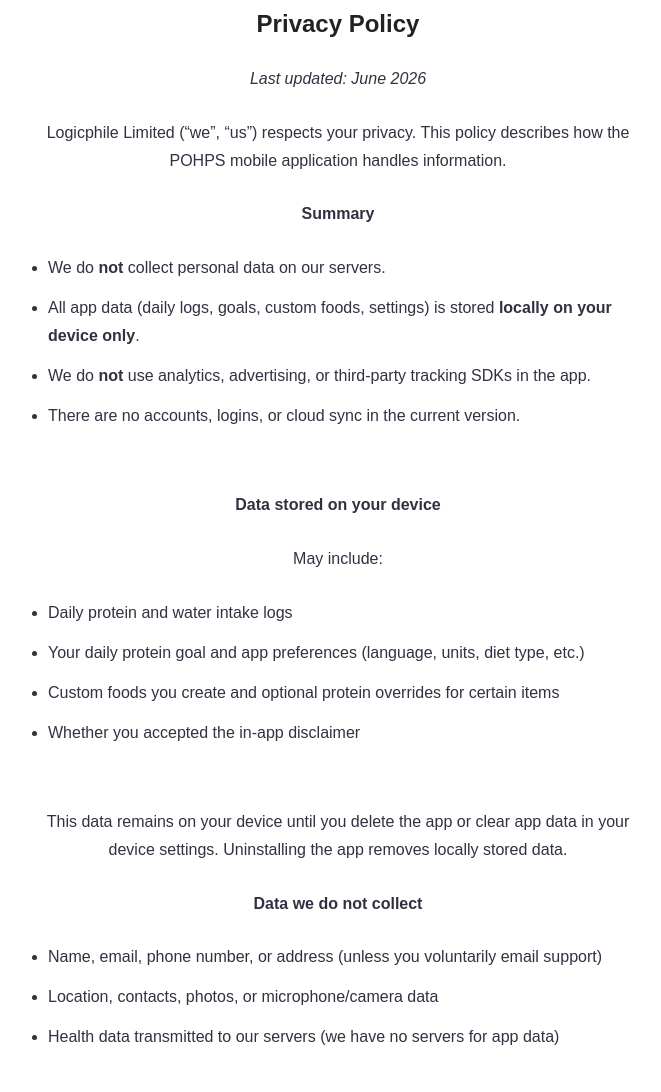
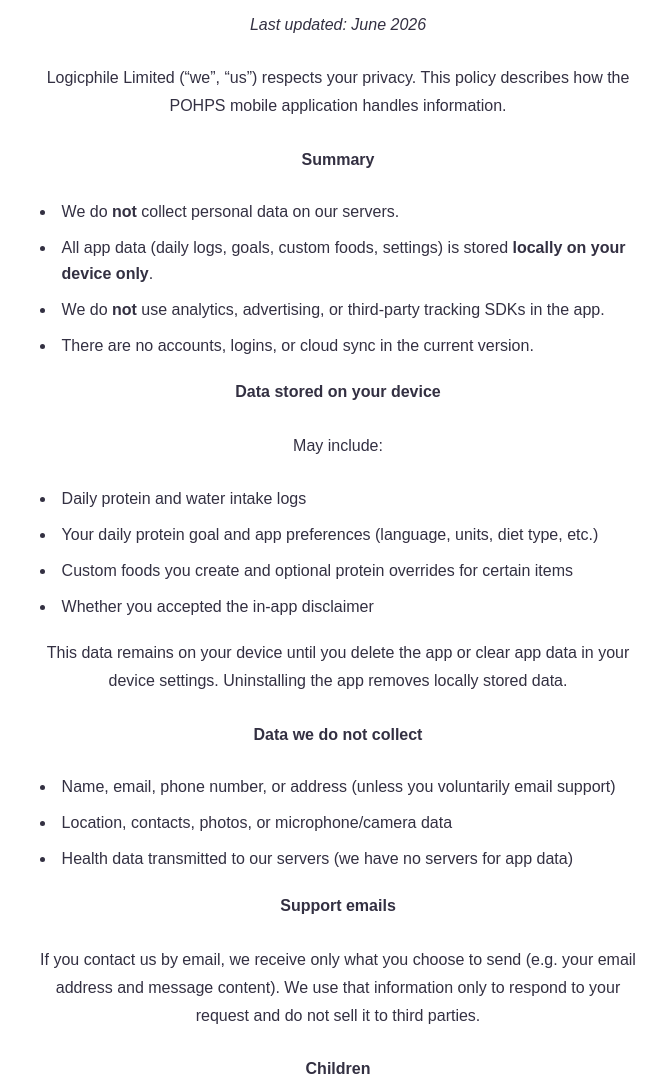
Before and after one commit to allanjchiang/logicphile, a plain HTML site: page pohps.html in a window 1280 px wide. Shown: the part 896-1988 px from the top of the page, without its empty margins (302-963 px from the left). Drawn offline with nearby package versions, Linux system fonts and the light colour scheme.

Commit message:
Update bullet points

```diff
--- a/pohps.html
+++ b/pohps.html
@@ -33,7 +33,7 @@
                 or in-app purchases.
             </p>
             <p class="about"><strong>How to get help</strong></p>
-            <ul class="about">
+            <ul class="about-list">
                 <li>Email us at <a href="mailto:allan@logicphile.com">allan@logicphile.com</a></li>
                 <li>Include your device model, Android/iOS version, and app version (shown in Settings → About POHPS)</li>
                 <li>Describe what you were trying to do and what happened</li>
@@ -56,7 +56,7 @@
             </p>
 
             <p class="about"><strong>Summary</strong></p>
-            <ul class="about">
+            <ul class="about-list">
                 <li>We do <strong>not</strong> collect personal data on our servers.</li>
                 <li>All app data (daily logs, goals, custom foods, settings) is stored <strong>locally on your device only</strong>.</li>
                 <li>We do <strong>not</strong> use analytics, advertising, or third-party tracking SDKs in the app.</li>
@@ -65,7 +65,7 @@
 
             <p class="about"><strong>Data stored on your device</strong></p>
             <p class="about">May include:</p>
-            <ul class="about">
+            <ul class="about-list">
                 <li>Daily protein and water intake logs</li>
                 <li>Your daily protein goal and app preferences (language, units, diet type, etc.)</li>
                 <li>Custom foods you create and optional protein overrides for certain items</li>
@@ -77,7 +77,7 @@
             </p>
 
             <p class="about"><strong>Data we do not collect</strong></p>
-            <ul class="about">
+            <ul class="about-list">
                 <li>Name, email, phone number, or address (unless you voluntarily email support)</li>
                 <li>Location, contacts, photos, or microphone/camera data</li>
                 <li>Health data transmitted to our servers (we have no servers for app data)</li>
@@ -115,7 +115,7 @@
         <div class="description">
             <h2>Disclaimer</h2>
             <p class="about">Please read carefully before using POHPS:</p>
-            <ul class="about">
+            <ul class="about-list">
                 <li>
                     This app is <strong>not</strong> a substitute for professional medical or dietary
                     advice. Always consult your doctor or registered dietitian before making
--- a/styles.css
+++ b/styles.css
@@ -325,22 +325,31 @@
     height: auto;
 }
 
-.main .description .about ul,
-.main .description ul.about {
+.main .description .about-list {
 
+    list-style-type: disc;
+    list-style-position: outside;
     text-align: left;
     width: 90%;
     max-width: 620px;
-    margin: 0 auto 1.5rem;
-    padding-left: 1.25rem;
+    margin: 0 auto 1.25rem;
+    padding: 0 0 0 1.75rem;
     color: #333042;
 
 }
 
-.main .description .about li,
-.main .description ul.about li {
+.main .description .about-list li {
 
-    margin-bottom: 0.75rem;
+    display: list-item;
+    margin-bottom: 0.65rem;
+    padding-left: 0.35rem;
+    line-height: 1.6;
+
+}
+
+.main .description .about-list li:last-child {
+
+    margin-bottom: 0;
 
 }
 
```
